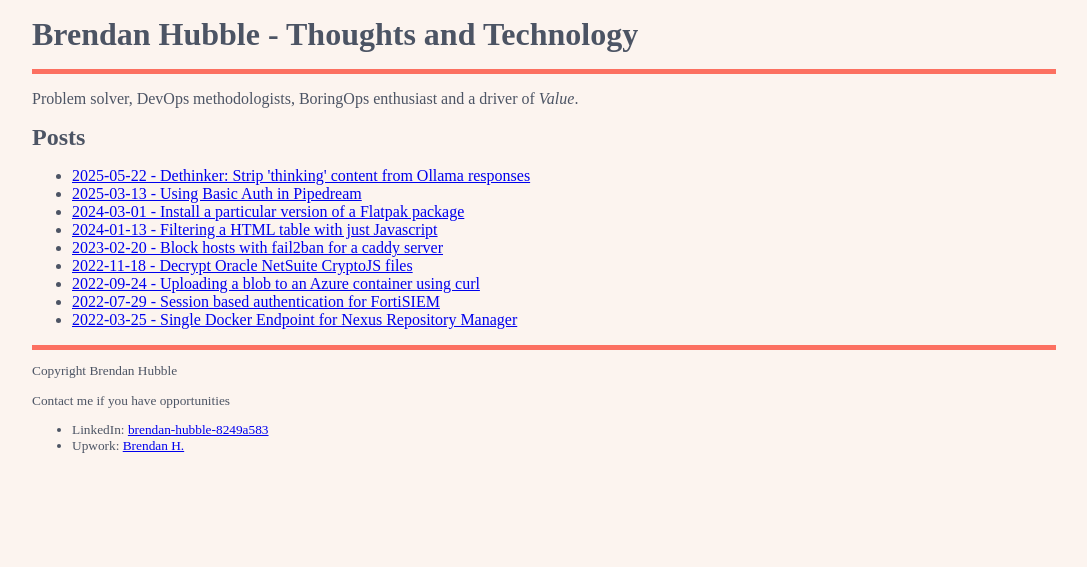
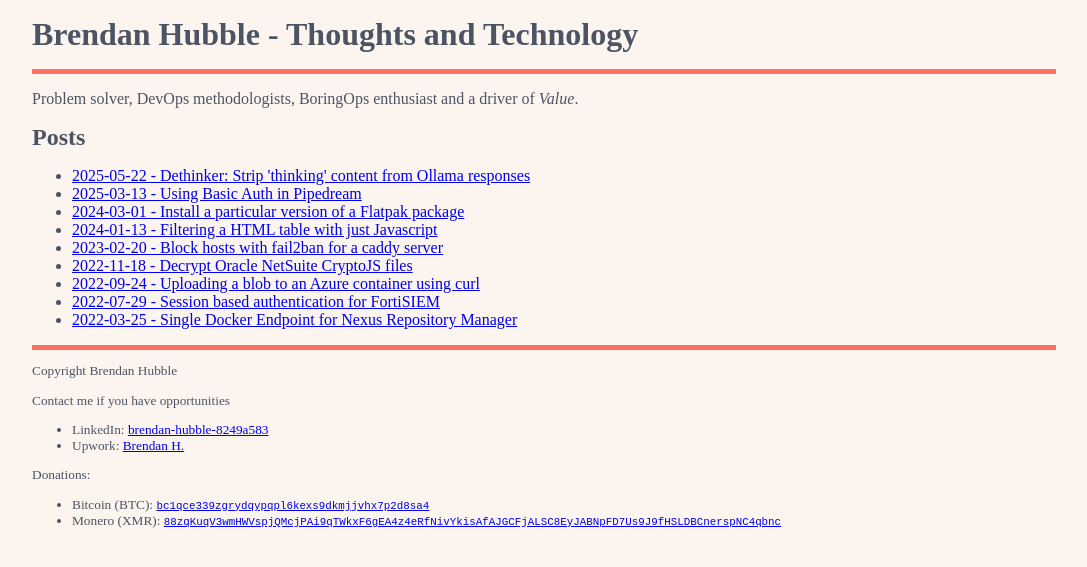
Before and after one commit to bhubbb/bhubbb.github.io, a Jekyll site: the page built from index.md, in a window 1280 px wide. Shown: the top 567 px of the page, without its empty margins (96-1183 px from the left). Built offline with Jekyll 4.4.1, drawn with Linux system fonts in a browser that asks for light colours.

Commit message:
ADD crypto donation addresses

```diff
--- a/_layouts/default.html
+++ b/_layouts/default.html
@@ -20,6 +20,11 @@
         <li>LinkedIn: <a href="https://www.linkedin.com/in/brendan-hubble-8249a583/">brendan-hubble-8249a583</a></li>
         <li>Upwork: <a href="https://www.upwork.com/freelancers/~0185680214a4f593c0">Brendan H.</a></li>
       </ul>
+      <p>Donations:</p>
+      <ul>
+        <li>Bitcoin (BTC): <a href="bitcoin:bc1qce339zgrydqypqpl6kexs9dkmjjvhx7p2d8sa4"><code>bc1qce339zgrydqypqpl6kexs9dkmjjvhx7p2d8sa4</code></a></li>
+        <li>Monero (XMR): <a href="monero:88zqKuqV3wmHWVspjQMcjPAi9qTWkxF6gEA4z4eRfNivYkisAfAJGCFjALSC8EyJABNpFD7Us9J9fHSLDBCnerspNC4qbnc"><code>88zqKuqV3wmHWVspjQMcjPAi9qTWkxF6gEA4z4eRfNivYkisAfAJGCFjALSC8EyJABNpFD7Us9J9fHSLDBCnerspNC4qbnc</code></a></li>
+      </ul>
     </small>
   </footer>
 </html>
```
